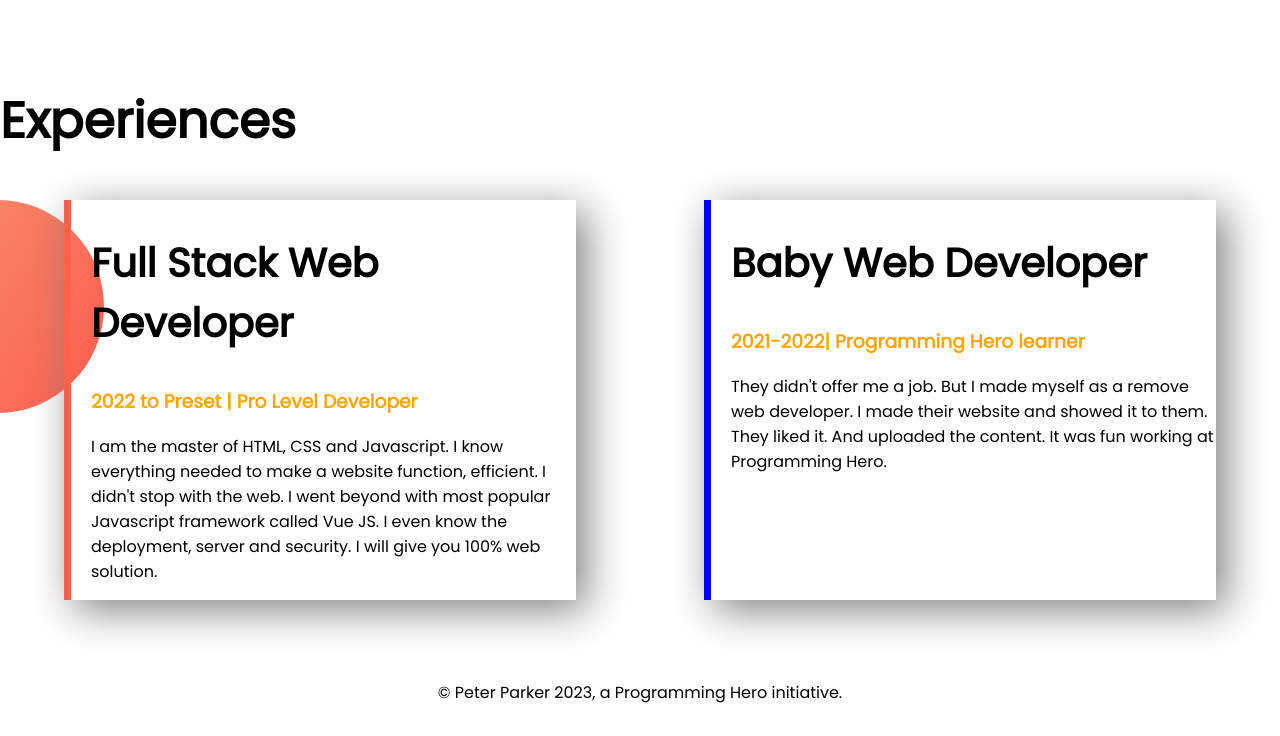
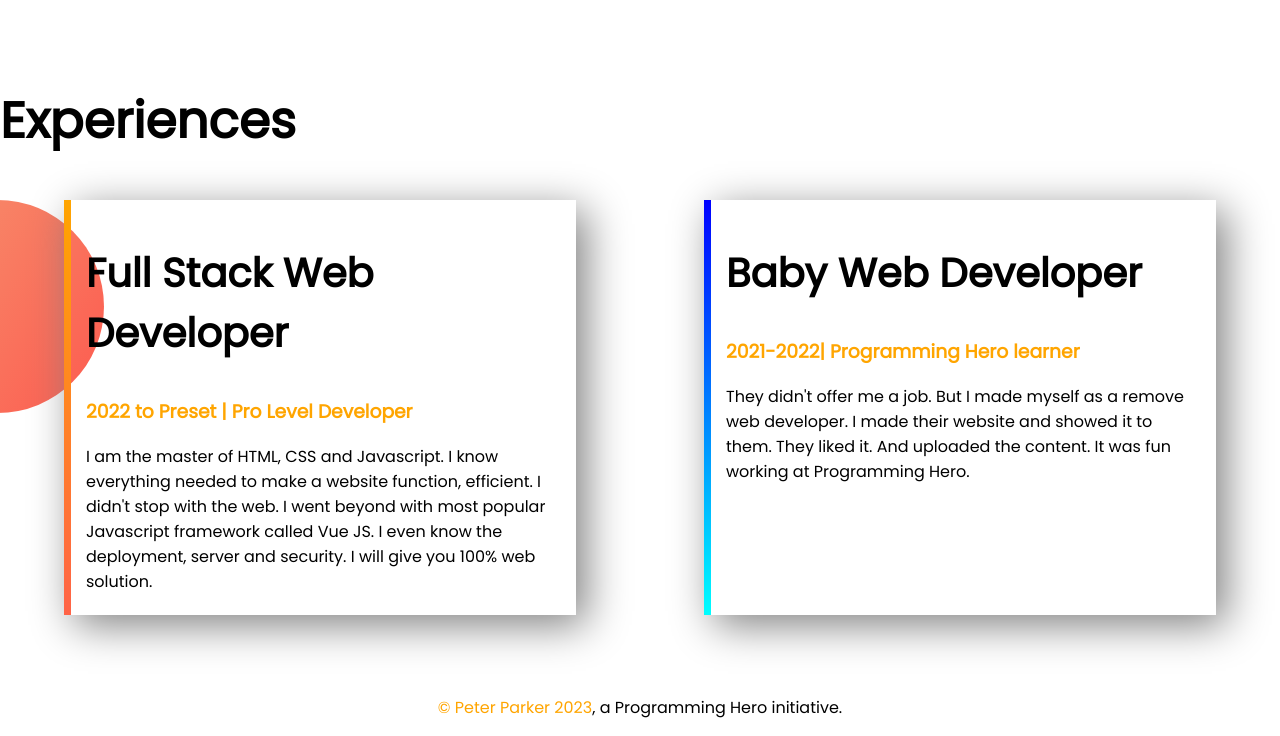
Before and after one commit to syedashiqbd/Developer-Portfolio-Ashiq, a plain HTML site: page index.html in a window 1280 px wide. Shown: the part 1103-1839 px from the top of the page. Drawn offline with Linux system fonts and the light colour scheme.

Commit message:
applier linear-gradient as a border image

```diff
--- a/index.html
+++ b/index.html
@@ -4,6 +4,7 @@
     <meta charset="UTF-8">
     <meta http-equiv="X-UA-Compatible" content="IE=edge">
     <meta name="viewport" content="width=device-width, initial-scale=1.0">
+    <link rel="shortcut icon" href="images/favicon.png" type="image/x-icon">
     <title>Syed Ashiq Website</title>
     <link rel="preconnect" href="https://fonts.googleapis.com">
     <link rel="preconnect" href="https://fonts.gstatic.com" crossorigin>
@@ -20,12 +21,12 @@
            <a class="link-button" target="_blank" href="https://programminghero1.github.io/developer-portfolio/">HIRE ME</a>
         </div>
         <div class="half-width">
-            <img src="images/jhankar.png" alt="Ashiq Photos">
+            <img src="images/Ashiq-img 1.png" alt="Ashiq Photos">
         </div>
     </section>
     <section class="drean-big flexiable-container">
         <div class="half-width">
-            <img src="images/jhankar2.png" alt="jhankar2">
+            <img src="images/Ashiq-img 2.png" alt="Another Photos of Ashiq">
         </div>
         <div class="half-width">
             <h1>Dream Big</h1>
@@ -50,7 +51,7 @@
         </div>
     </section>
     <footer>
-        <p>© Peter Parker 2023, a Programming Hero initiative.</p>
+        <p><span class="orange-color">© Peter Parker 2023</span>, a Programming Hero initiative.</p>
     </footer>
 </body>
 </html>
--- a/style.css
+++ b/style.css
@@ -50,14 +50,21 @@ h2 {
     width: 40%;
     margin-left: 5%;
     margin-right: 5%;
-    padding-left: 20px;
+    padding: 10px 15px 5px;
     box-shadow: 10px 10px 40px gray;
 }
 .left-experience-item{
-    border-left: 7px tomato solid;
+    border-left: 7px solid;
+    border-image: linear-gradient(orange, tomato);
+    border-image-slice: 1;
 }
 .right-experience-item{
-    border-left: 7px blue solid;
+    border-left: 7px solid;
+    border-image: linear-gradient(blue, cyan);
+    border-image-slice: 1;
+}
+footer{
+    margin-top: 20px;
 }
 footer p{
     text-align: center;
```
Also changed, not shown: images/Ashiq-img 1.png (added), images/Ashiq-img 2.png (added), images/favicon.png (added), images/jhankar.png (deleted), images/jhankar2.png (deleted).
